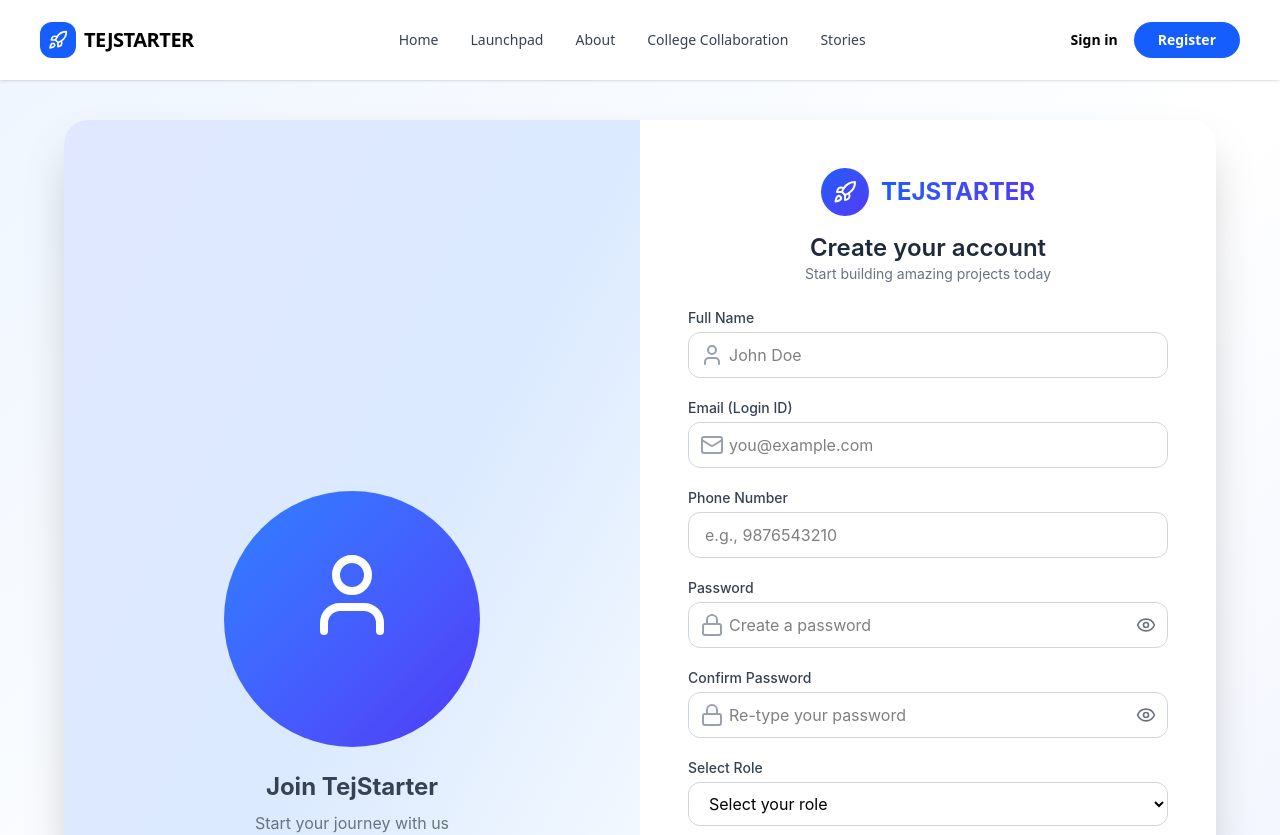
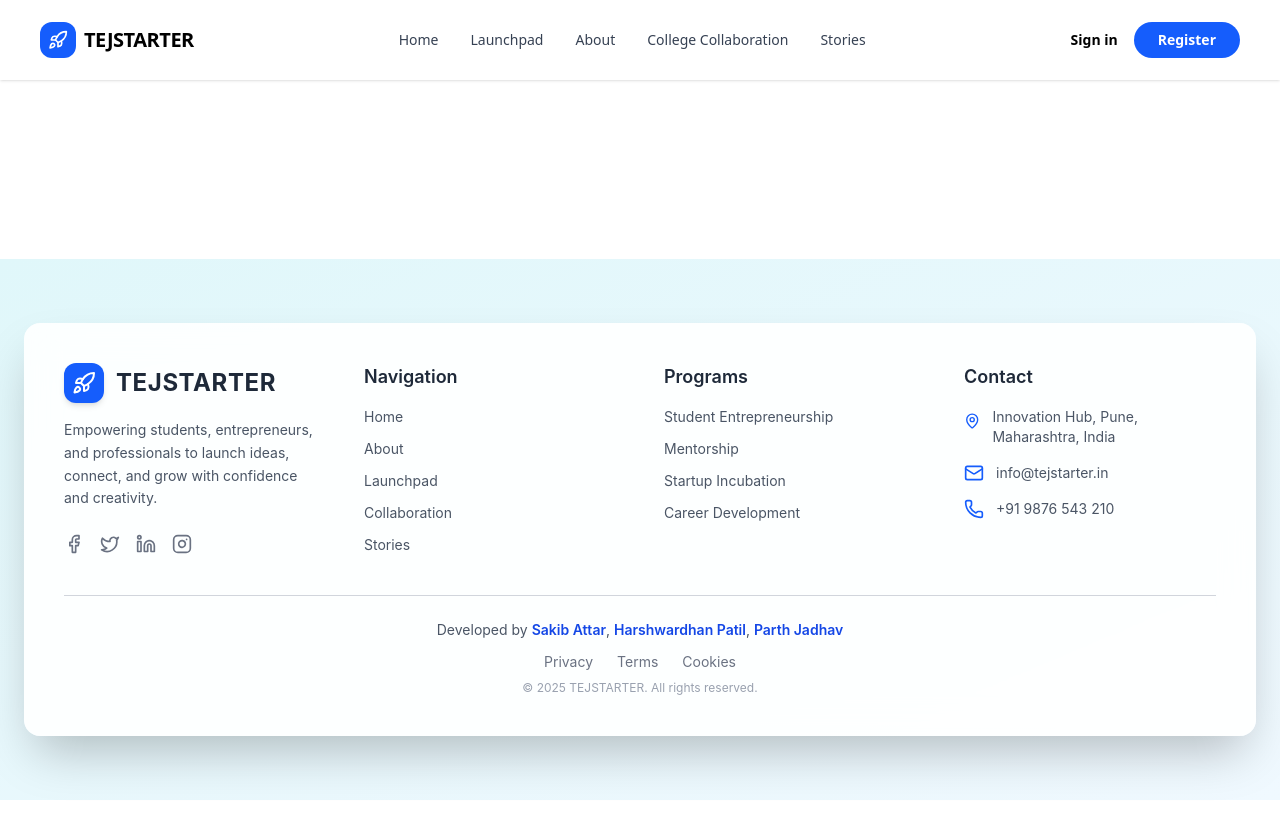
Before and after one commit to Harsh4949/tejstarter-new, a React (Vite) app: page /signup in a window 1280 px wide. Shown: the top 835 px of the page. After the commit the page ends 800 px from the top, so only its background shows below. Built offline with nearby package versions, Linux system fonts and the light colour scheme.

Commit message:
fix: comment out Signup component import and route

```diff
--- a/src/App.jsx
+++ b/src/App.jsx
@@ -6,7 +6,7 @@ import CollaborationPage from './pages/CollaborationPage';
 import About from './components/About';
 import Launchpad from './components/Launch';
 import LoginPage from './pages/Login';
-import Signup from './pages/Signup';
+// import Signup from './pages/Signup';
 import Homepage from './components/Home';
 
 function App() {
@@ -20,7 +20,7 @@ function App() {
           <Route path="/about" element={<About />} />
           <Route path="/launchpad" element={<Launchpad />} />
           <Route path="/login" element={<LoginPage />} />
-          <Route path="/signup" element={<Signup />} />
+          {/* <Route path="/signup" element={<Signup />} /> */}
         </Routes>
       </main>
       <Footer />
```
